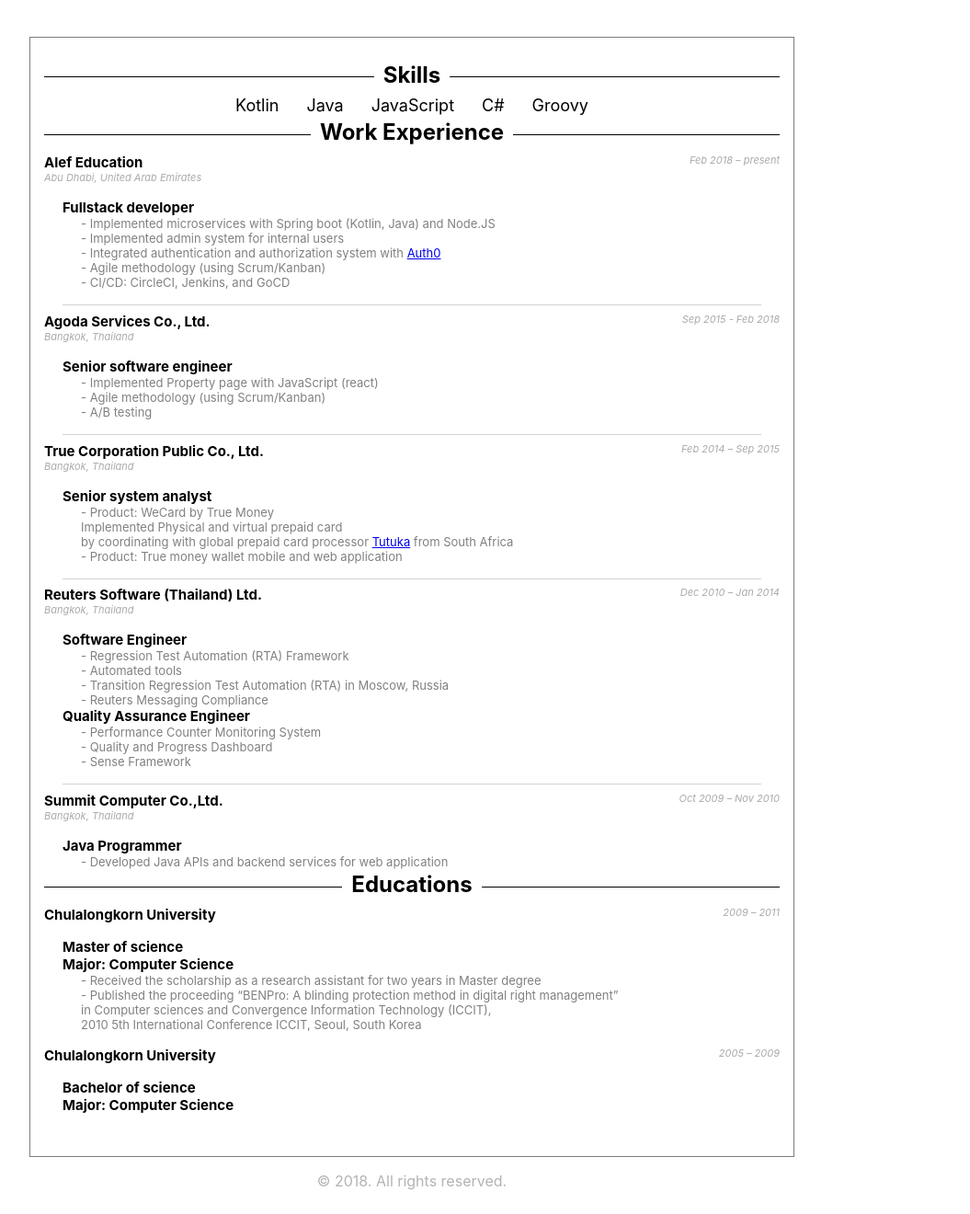
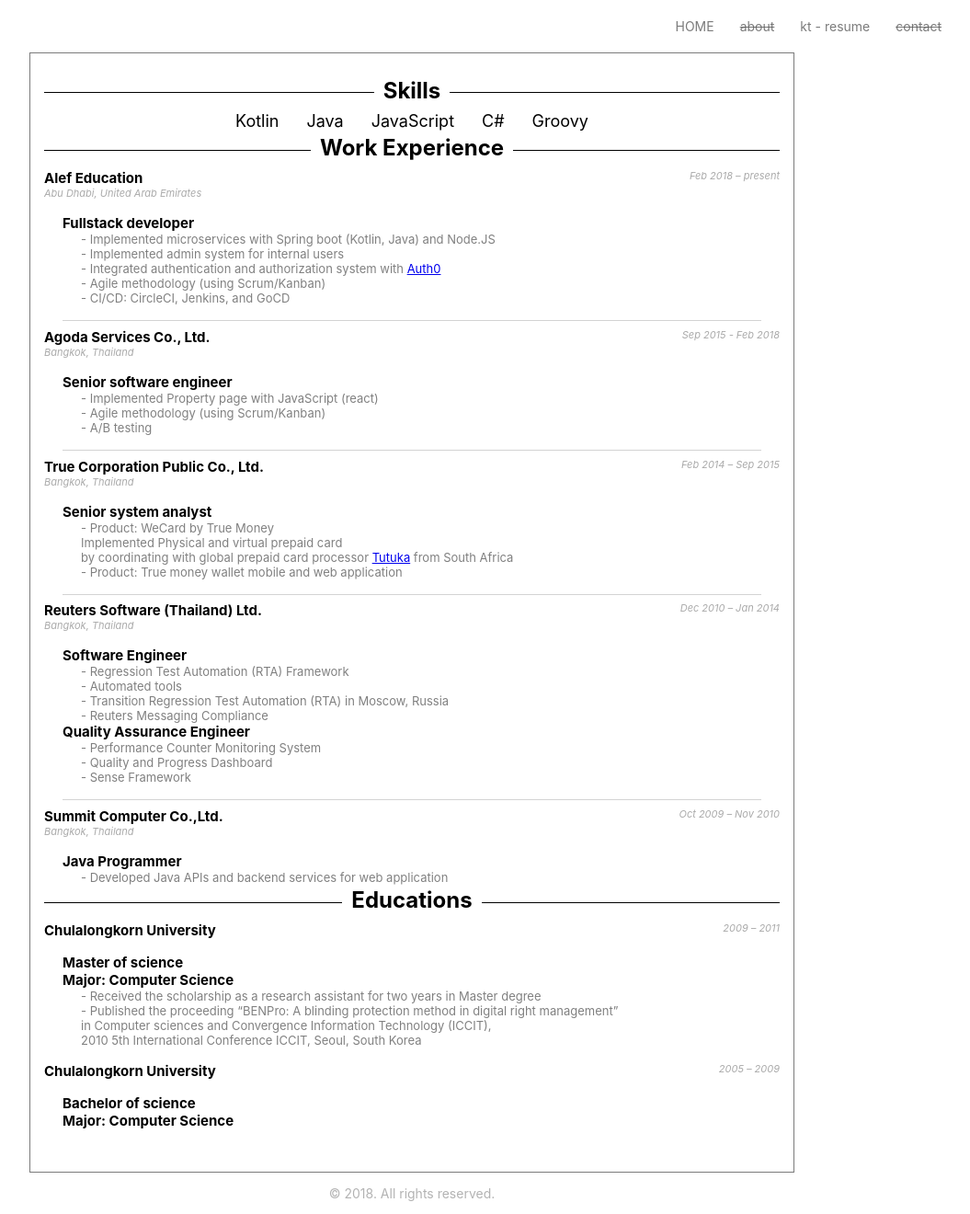
Before and after one commit to kullapat-t/kt-space, a React (Create React App) app: page /#/resume in a window 1280 px wide. Shown: the whole page at 92% size, without its empty margins (192-1247 px from the left). Built offline with nearby package versions, Linux system fonts and the light colour scheme.

Commit message:
adjust layout

```diff
--- a/public/index.html
+++ b/public/index.html
@@ -4,11 +4,10 @@
     <meta charset="utf-8">
     <link rel="shortcut icon" href="%PUBLIC_URL%/favicon.ico">
     <link rel="stylesheet" href="https://cdnjs.cloudflare.com/ajax/libs/font-awesome/4.7.0/css/font-awesome.min.css" />
-    <title>Kullapat Theera-angkananon</title>
+    <title>KT</title>
   </head>
   <body>
     <div id="root"></div>
-    <script type="text/javascript" src="https://platform.linkedin.com/badges/js/profile.js" async defer></script>
-    <script src="./index.js"></script>
+    <script type="text/jsx" src="./index.js"></script>
   </body>
 </html>
--- a/src/App.js
+++ b/src/App.js
@@ -7,7 +7,7 @@
   Redirect,
 } from 'react-router-dom';
 import { Home } from './components/home/Home';
-import { MainLayout } from './components/MainLayout';
+import { MainLayout } from './components/layout/MainLayout';
 import { Resume } from './components/resume/Resume';
 import { toast } from 'react-toastify'
 
--- a/src/components/auth0/Logout.js
+++ b/src/components/auth0/Logout.js
@@ -5,7 +5,7 @@
   const { logout } = useAuth0();
 
   return (
-    <button onClick={() => logout({ returnTo: window.location.origin })}>
+    <button onClick={() => logout({ returnTo: window.location.origin + '/kt-space' })}>
       Log Out
     </button>
   );
--- a/src/components/layout/Header.js
+++ b/src/components/layout/Header.js
@@ -8,13 +8,11 @@
   return (
     <nav className="Header">
       <div className="Header-inner Header-bar">
-        {isAuthenticated && (
-          <p>Hi {user.name} ({user.email})</p>
-        )}
-        {/* <a href='#/'>HOME</a> */}
-        {/*<a href='#/about'>about</a>*/}
-        {/* <a href='#/resume'>resume</a> */}
-        {/*<a href='#/contact'>contact</a>*/}
+        {isAuthenticated && (<>{user.name} ({user.email}) |</>)}
+        <a href='#/'>HOME</a>
+        <a href='#/about' className='Header-under-construct'>about</a>
+        <a href='#/resume'>kt - resume</a>
+        <a href='#/contact' className='Header-under-construct'>contact</a>
       </div>
     </nav>
   )
--- a/src/components/MainLayout.js
+++ b/src/components/layout/MainLayout.js
@@ -1,6 +1,6 @@
 import React from 'react';
-import { Header } from './layout/Header';
-import { Footer } from './layout/Footer';
+import { Header } from './Header';
+import { Footer } from './Footer';
 import { ToastContainer } from 'react-toastify'
 import './mainlayout.scss';
 
--- a/src/components/layout/footer.scss
+++ b/src/components/layout/footer.scss
@@ -2,7 +2,7 @@
   text-align: center;
 
   &-copyright {
-    font-size: 16px;
+    font-size: 14px;
     color: #b3b3b3;
   }
 }
--- a/src/components/layout/header.scss
+++ b/src/components/layout/header.scss
@@ -1,5 +1,6 @@
 .Header {
   text-align: center;
+  font-size: 14px;
 
   &-inner {
     padding: 20px 50px 20px 50px;
@@ -11,18 +12,17 @@
     > a {
       color: rgba(86, 86, 86, 0.78);
       margin: 0 1em;
-      padding: .618em 0;
-      font-weight: 400;
-      font-family: proxima-nova;
-      font-size: 18px;
       letter-spacing: 0em;
-      text-transform: uppercase;
       text-decoration: none;
     }
     a:hover {
       color: black;
       transition: color 1s;
-      // todo transition: color 1s, padding 0.4s, letter-spacing 0.4s;
+      // transition: color 1s, padding 0.4s, letter-spacing 0.4s;
     }
   }
+
+  &-under-construct {
+    text-decoration: line-through !important;
+  }
 }
--- a/src/components/menu/menu.scss
+++ b/src/components/menu/menu.scss
@@ -14,6 +14,7 @@
     a:hover, a:focus, a:active {
         border: 1px solid #ccc;
         color: #999;
+        transition: color 1s;
     }
 
     .text {
--- a/src/index.js
+++ b/src/index.js
@@ -12,7 +12,7 @@
   <Auth0Provider
     domain={domain}
     clientId={clientId}
-    redirectUri={window.location.origin}
+    redirectUri={window.location.origin + '/kt-space'}
   >
     <App />
   </Auth0Provider>,
```
Also changed, not shown: src/components/layout/mainlayout.scss (renamed from src/components/mainlayout.scss).
